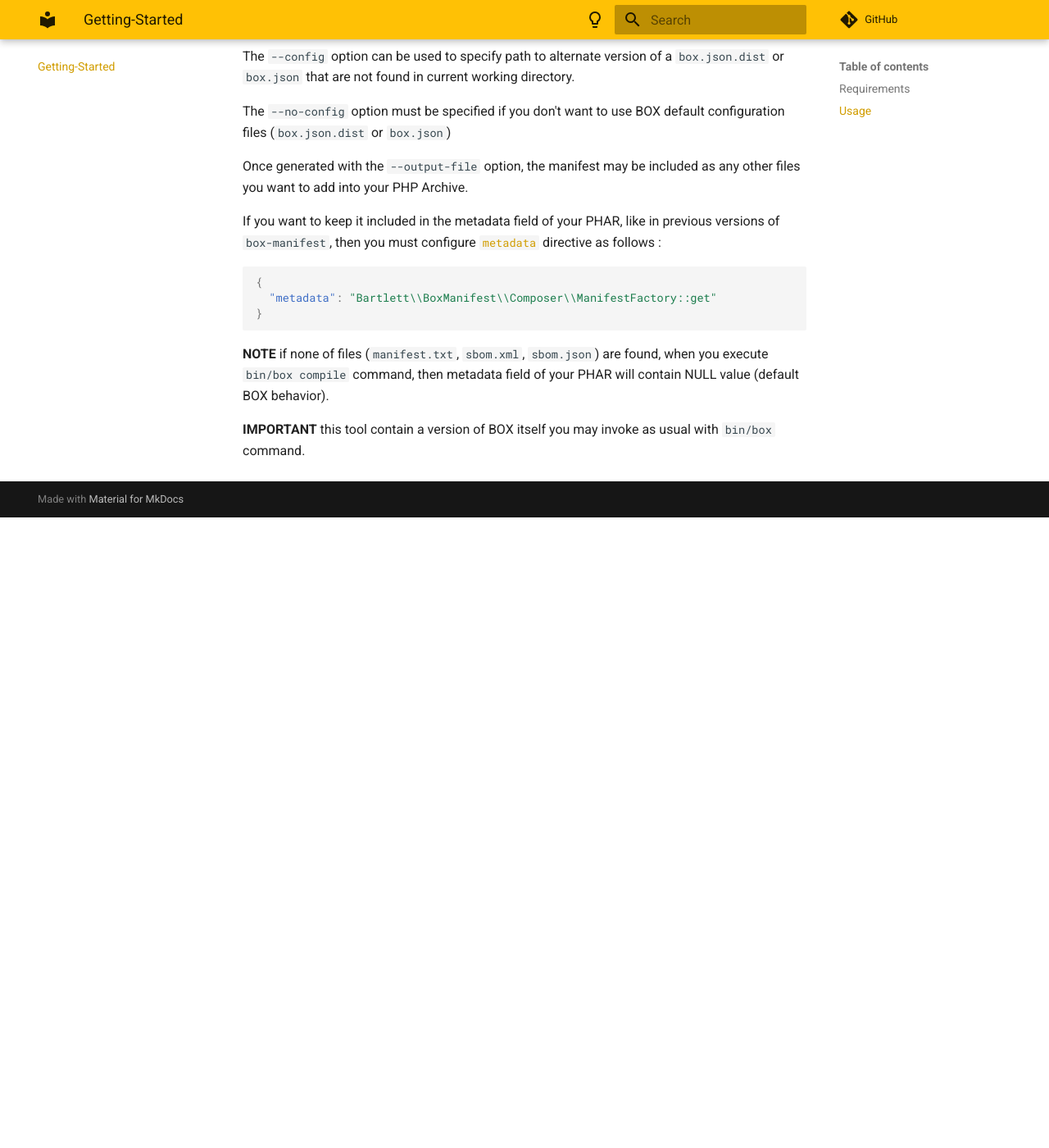
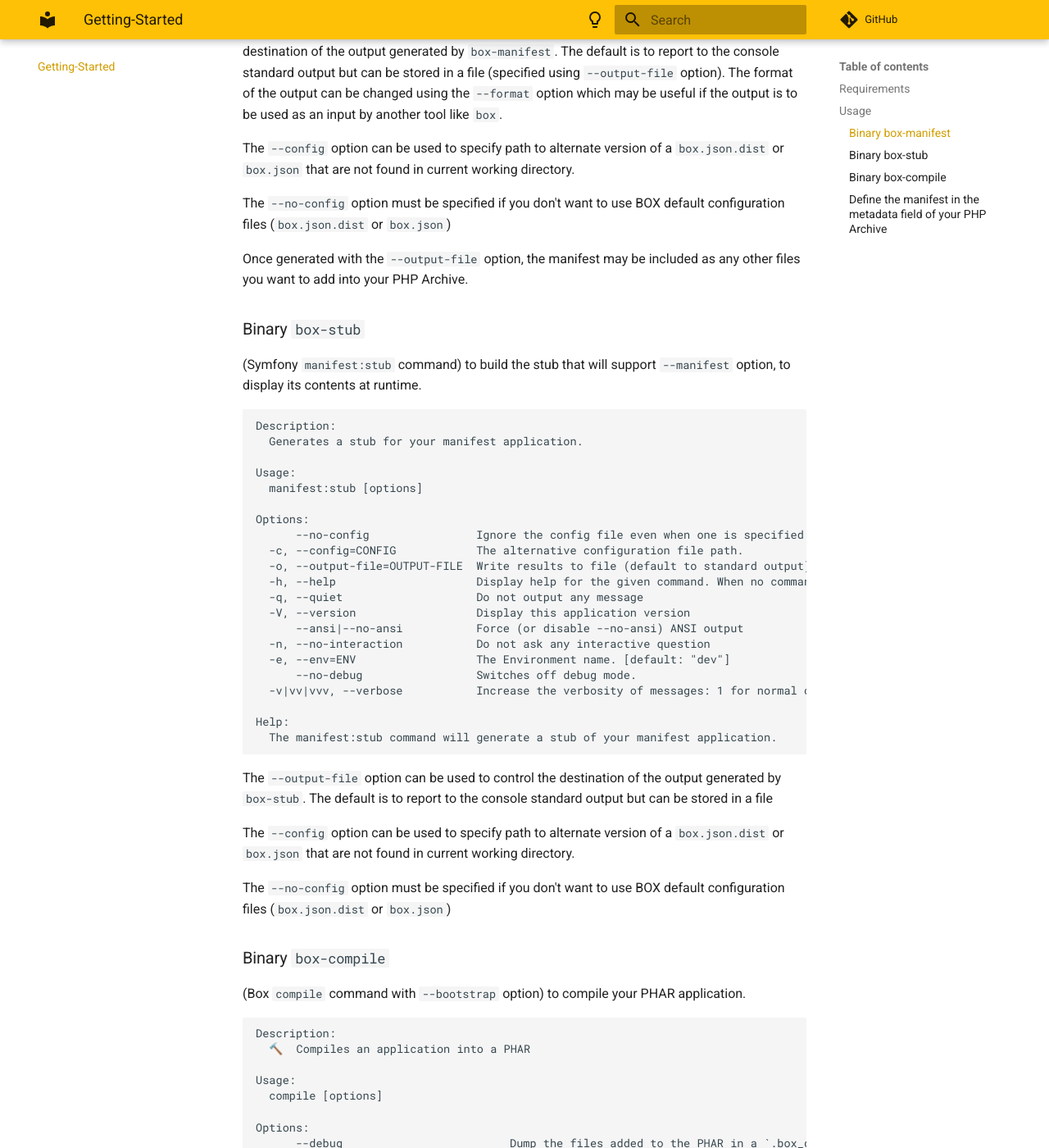
Before and after one commit to llaville/box-manifest, an MkDocs documentation site: the page built from docs/getting-started.md, in a window 1280 px wide and 1400 px high, scrolled down 1077 px. Shown: the whole window at 82% size. Built offline with MkDocs 1.6.1 and Material for MkDocs 9.7.7, drawn with Linux system fonts in a browser that asks for light colours; comment, search, counter and statistics services are not loaded; before the commit the page ends 1708 px from its top, so only the background shows below that; some of the changed text lies outside the part shown.

Commit message:
update documentation

````diff
--- a/docs/getting-started.md
+++ b/docs/getting-started.md
@@ -9,31 +9,37 @@
 
 ## Usage
 
-There is only one `contrib:add-manifest` command to build your application's manifest.
+There are three binaries commands :
 
-E.g: `bin/box-manifest contrib:add-manifest` (default format is auto, that means plain text strategy first)
+### Binary `box-manifest`
+
+(Symfony `manifest:build` command) to build your application's manifest.
 
 ```text
 Description:
   Creates a manifest of your software components and dependencies.
 
 Usage:
-  contrib:add-manifest [options]
+  manifest:build [options]
 
 Options:
-  -f, --format=FORMAT            Format of the output: auto, plain, ansi, sbom [default: "auto"]
-  -o, --output-file=OUTPUT-FILE  Write results to file (default to standard output)
       --no-config                Ignore the config file even when one is specified with the --config option
   -c, --config=CONFIG            The alternative configuration file path.
-  -h, --help                     Display help for the given command. When no command is given display help for the list command
+      --bootstrap=BOOTSTRAP      A PHP script that is included before execution
+  -f, --format=FORMAT            Format of the output: auto, plain, ansi, sbom [default: "auto"]
+  -s, --sbom-spec=SBOM-SPEC      SBOM specification version: 1.1, 1.2, 1.3, 1.4 [default: "1.4"]
+  -o, --output-file=OUTPUT-FILE  Write results to file (default to standard output)
+  -h, --help                     Display help for the given command. When no command is given display help for the manifest:build command
   -q, --quiet                    Do not output any message
   -V, --version                  Display this application version
       --ansi|--no-ansi           Force (or disable --no-ansi) ANSI output
   -n, --no-interaction           Do not ask any interactive question
+  -e, --env=ENV                  The Environment name. [default: "dev"]
+      --no-debug                 Switches off debug mode.
   -v|vv|vvv, --verbose           Increase the verbosity of messages: 1 for normal output, 2 for more verbose output and 3 for debug
 
 Help:
-  The contrib:add-manifest command will generate a manifest of your application.```
+  The manifest:build command will generate a manifest of your application.
 ```
 
 The `--output-file` and `--format` options can be used to control the formatting and destination
@@ -49,18 +55,112 @@ The `--no-config` option must be specified if you don't want to use BOX default
 
 Once generated with the `--output-file` option, the manifest may be included as any other files you want to add into your PHP Archive.
 
-If you want to keep it included in the metadata field of your PHAR, like in previous versions of `box-manifest`, then you must configure
-[`metadata`][metadata-directive] directive as follows :
+### Binary `box-stub`
+
+(Symfony `manifest:stub` command) to build the stub that will support `--manifest` option, to display its contents at runtime.
+
+```text
+Description:
+  Generates a stub for your manifest application.
+
+Usage:
+  manifest:stub [options]
+
+Options:
+      --no-config                Ignore the config file even when one is specified with the --config option
+  -c, --config=CONFIG            The alternative configuration file path.
+  -o, --output-file=OUTPUT-FILE  Write results to file (default to standard output)
+  -h, --help                     Display help for the given command. When no command is given display help for the manifest:stub command
+  -q, --quiet                    Do not output any message
+  -V, --version                  Display this application version
+      --ansi|--no-ansi           Force (or disable --no-ansi) ANSI output
+  -n, --no-interaction           Do not ask any interactive question
+  -e, --env=ENV                  The Environment name. [default: "dev"]
+      --no-debug                 Switches off debug mode.
+  -v|vv|vvv, --verbose           Increase the verbosity of messages: 1 for normal output, 2 for more verbose output and 3 for debug
+
+Help:
+  The manifest:stub command will generate a stub of your manifest application.
+```
+
+The `--output-file` option can be used to control the destination of the output generated by `box-stub`.
+The default is to report to the console standard output but can be stored in a file
+
+The `--config` option can be used to specify path to alternate version of a `box.json.dist` or `box.json`
+that are not found in current working directory.
+
+The `--no-config` option must be specified if you don't want to use BOX default configuration files (`box.json.dist` or `box.json`)
+
+### Binary `box-compile`
+
+(Box `compile` command with `--bootstrap` option) to compile your PHAR application.
+
+```text
+Description:
+  🔨  Compiles an application into a PHAR
+
+Usage:
+  compile [options]
+
+Options:
+      --debug                         Dump the files added to the PHAR in a `.box_dump` directory
+      --no-parallel                   Disable the parallel processing
+      --no-restart                    Do not restart the PHP process. Box restarts the process by default to disable xdebug and set `phar.readonly=0`
+      --dev                           Skips the compression step
+      --no-config                     Ignore the config file even when one is specified with the --config option
+      --with-docker                   Generates a Dockerfile
+      --composer-bin=COMPOSER-BIN     Composer binary to use
+      --allow-composer-check-failure  To continue even if an unsupported Composer version is detected
+  -c, --config=CONFIG                 The alternative configuration file path.
+  -d, --working-dir=WORKING-DIR       If specified, use the given directory as working directory.
+      --bootstrap=BOOTSTRAP           A PHP script that is included before execution
+  -h, --help                          Display help for the given command. When no command is given display help for the list command
+  -q, --quiet                         Do not output any message
+  -V, --version                       Display this application version
+      --ansi|--no-ansi                Force (or disable --no-ansi) ANSI output
+  -n, --no-interaction                Do not ask any interactive question
+  -e, --env=ENV                       The Environment name. [default: "dev"]
+      --no-debug                      Switches off debug mode.
+  -v|vv|vvv, --verbose                Increase the verbosity of messages: 1 for normal output, 2 for more verbose output and 3 for debug
+
+Help:
+  The compile command will compile code in a new PHAR based on a variety of settings.
+
+    This command relies on a configuration file for loading
+    PHAR packaging settings. If a configuration file is not
+    specified through the --config|-c option, one of
+    the following files will be used (in order): box.json,
+    box.json.dist
+
+  The configuration file is actually a JSON object saved to a file. For more
+  information check the documentation online:
+
+    https://github.com/humbug/box
+```
+
+The `--bootstrap` option can be used to specify what PHP file to include at runtime. It's particular useful when you're callable
+is not in the scope of your autoloader.
+
+The `--config` option can be used to specify path to alternate version of a `box.json.dist` or `box.json`
+that are not found in current working directory.
+
+The `--no-config` option must be specified if you don't want to use BOX default configuration files (`box.json.dist` or `box.json`)
+
+### Define the manifest in the `metadata` field of your PHP Archive
+
+Like in previous versions  (1.x and 2.x), if you want to keep the manifest included in the metadata field of your PHAR,
+then you must configure [`metadata`][metadata-directive] directive with a [PHP callable][php-callables].
+
+E.g: See also the [tutorial](../examples/README.md) to learn more.
 
 ```json
 {
-  "metadata": "Bartlett\\BoxManifest\\Composer\\ManifestFactory::get"
+  "metadata": "MyCallbacks::manifest"
 }
 ```
 
-**NOTE** if none of files (`manifest.txt`, `sbom.xml`, `sbom.json`) are found, when you execute `bin/box compile` command,
+**NOTE** if none of files (`manifest.txt`, `manifest.xml`, `sbom.xml`, `sbom.json`) are found, when you execute `box-compile` command,
 then metadata field of your PHAR will contain NULL value (default BOX behavior).
 
-**IMPORTANT** this tool contain a version of BOX itself you may invoke as usual with `bin/box` command.
-
 [metadata-directive]: https://github.com/box-project/box/blob/main/doc/configuration.md#metadata-metadata
+[php-callables]: https://www.php.net/manual/en/language.types.callable.php
````
Also changed, not shown: docs/README.md (+1 -0 lines), docs/installation.md (+2 -0 lines).
